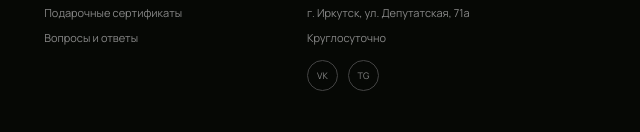
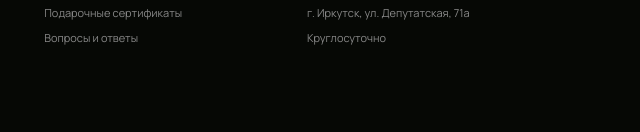
Before and after one commit to kazantsevanady06-crypto/TERRA, a plain HTML site: page index.html in a window 1280 px wide. Shown: the part 3216-3348 px from the top of the page, 640-1280 px from the left. Drawn offline with nearby package versions, Linux system fonts and the light colour scheme.

Commit message:
Update index.html

```diff
--- a/index.html
+++ b/index.html
@@ -847,19 +847,6 @@
                     Круглосуточно
                 </p>
 
-
-                <div class="socials">
-
-                    <a href="#">
-                        VK
-                    </a>
-
-                    <a href="#">
-                        TG
-                    </a>
-
-                </div>
-
             </div>
 
 
```
